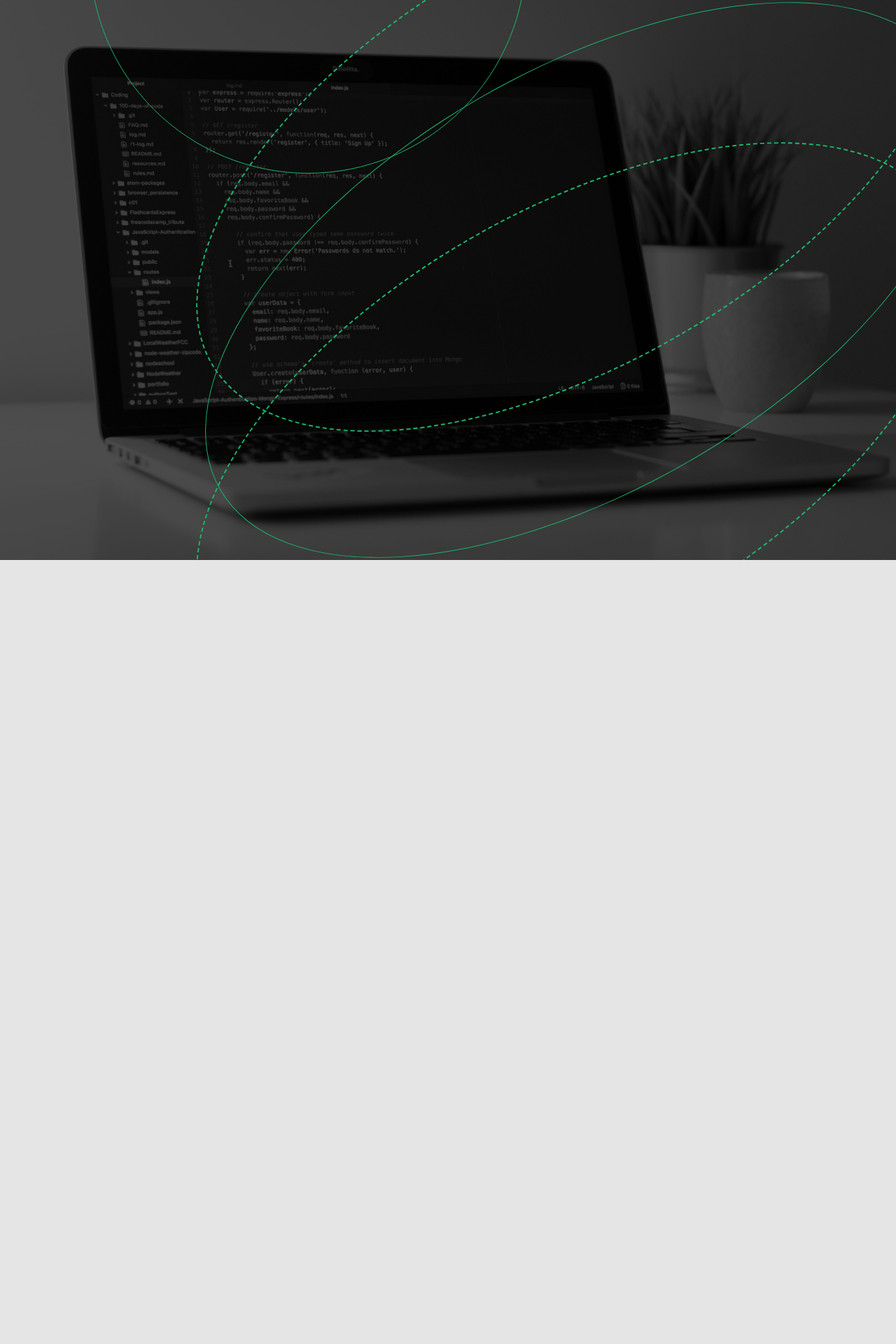
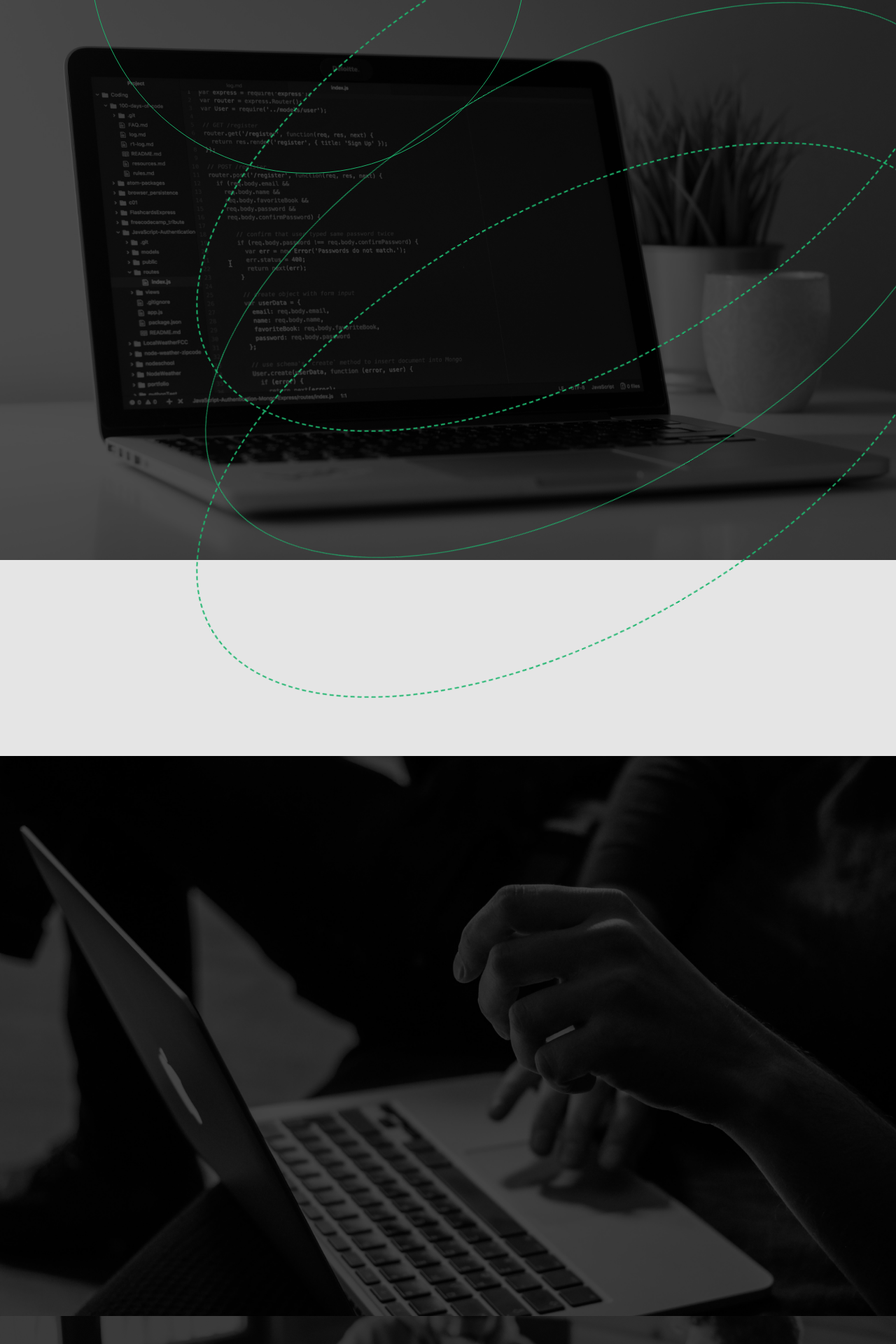
Before and after one commit to Team-INFO4/info-hackingfield-frontend, a Next.js app: page /mainpage in a window 1280 px wide. Shown: the top 1920 px of the page at 70% size. Before the commit the page ends 800 px from the top, so only its background shows below. Built offline with nearby package versions, Linux system fonts and the light colour scheme; a web font is replaced by a local one.

Commit message:
add background

```diff
--- a/components/Main/index.tsx
+++ b/components/Main/index.tsx
@@ -3,12 +3,16 @@ import * as S from "./styles";
 
 const MainComponent = () => {
   return (
-    <div>
-      <S.circle1 />
-      <S.Rcircle1 />
-      <S.Rcircle2 />
-      <S.Rcircle3 />
-    </div>
+    <>
+      <S.BgContainer1>
+        <S.circle1 />
+        <S.Rcircle1 />
+        <S.Rcircle2 />
+        <S.Rcircle3 />
+      </S.BgContainer1>
+      <S.BgContainer2 />
+      <S.BgContainer3 />
+    </>
   );
 };
 
--- a/components/Main/styles.tsx
+++ b/components/Main/styles.tsx
@@ -1,7 +1,48 @@
 import styled from "styled-components";
 
+export const Wrapper = styled.div`
+  position: absolute;
+  width: 100vw;
+  height: 3000px;
+`;
+
+export const BgContainer1 = styled.div`
+  position: absolute;
+  top: 0;
+  left: 0;
+  background: url("/images/Banner img_01.png");
+  background-repeat: no-repeat;
+  background-size: cover;
+  width: 100vw;
+  height: 100vh;
+  overflow: hidden;
+`;
+
+export const BgContainer2 = styled.div`
+  position: relative;
+  top: 1080px;
+  background: url("/images/Banner img_02.png");
+  background-repeat: no-repeat;
+  background-size: cover;
+  width: 100vw;
+  height: 100vh;
+  overflow: hidden;
+`;
+
+export const BgContainer3 = styled.div`
+  position: relative;
+  top: 1080px;
+  background: url("/images/Banner img_03.png");
+  background-repeat: no-repeat;
+  background-size: cover;
+  width: 100vw;
+  height: 100vh;
+  overflow: hidden;
+`;
+
 export const circle1 = styled.div`
-  position: absolute;
+  position: fixed;
+  z-index: 10;
   top: -376px;
   left: 128px;
   width: 624px;
@@ -11,7 +52,8 @@ export const circle1 = styled.div`
 `;
 
 export const Rcircle1 = styled.div`
-  position: absolute;
+  position: fixed;
+  z-index: 10;
   width: 1200px;
   height: 600px;
   right: -11%;
@@ -24,7 +66,8 @@ export const Rcircle1 = styled.div`
 `;
 
 export const Rcircle2 = styled.div`
-  position: absolute;
+  position: fixed;
+  z-index: 10;
   width: 1200px;
   height: 600px;
   right: -12%;
@@ -37,7 +80,8 @@ export const Rcircle2 = styled.div`
 `;
 
 export const Rcircle3 = styled.div`
-  position: absolute;
+  position: fixed;
+  z-index: 10;
   width: 1200px;
   height: 600px;
   right: -11%;
--- a/pages/mainpage.tsx
+++ b/pages/mainpage.tsx
@@ -4,22 +4,16 @@ import MainComponent from "../components/Main";
 
 const main = () => {
   return (
-    <Container>
+    <Wrapper>
       <MainComponent />
-    </Container>
+    </Wrapper>
   );
 };
 
-const Container = styled.div`
+const Wrapper = styled.div`
   position: absolute;
-  top: 0;
-  left: 0;
-  background: url("/images/Banner img_01.png");
-  background-repeat: no-repeat;
-  background-size: cover;
   width: 100vw;
-  height: 100vh;
-  overflow: hidden;
+  height: 3000px;
 `;
 
 export default main;
```
